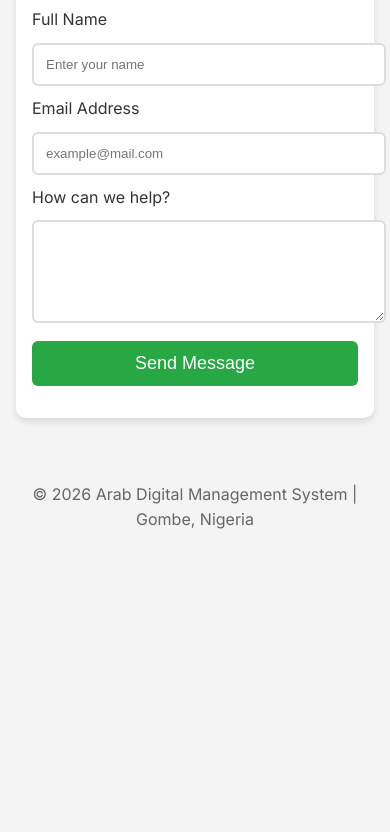
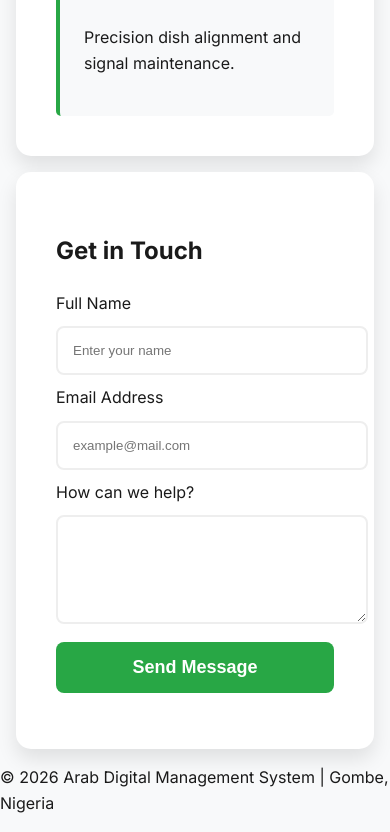
Before and after one commit to omarmuazuarab2-sys/Arab-Digital-Management-System, a website: page index.html in a window 390 px wide. Shown: the part 946-1778 px from the top of the page. Before the commit the page ends 1527 px from the top, so only its background shows below. Drawn offline with Linux system fonts and the light colour scheme.

Commit message:
Refactor CSS variables and enhance styles
Updated global variables and improved styling for various elements including header, navigation, sections, and buttons.

```diff
--- a/style.css
+++ b/style.css
@@ -1,40 +1,46 @@
-/* 1. Global Variables for professional styling */
+/* 1. Global Variables */
 :root {
     --primary-color: #28a745;
     --secondary-color: #218838;
-    --dark-color: #333;
-    --light-color: #f4f4f4;
+    --dark-color: #1a1a1a;
+    --light-color: #f8f9fa;
     --white: #ffffff;
-    --shadow: 0 4px 6px rgba(0,0,0,0.1);
+    --shadow: 0 10px 20px rgba(0,0,0,0.1);
+    --transition: all 0.3s cubic-bezier(0.25, 0.8, 0.25, 1);
 }
 
 /* 2. Base Styles */
-html {
-    scroll-behavior: smooth;
-}
-
+html { scroll-behavior: smooth; }
 body {
-    font-family: 'Segoe UI', Tahoma, Geneva, Verdana, sans-serif;
+    font-family: 'Inter', 'Segoe UI', sans-serif;
     line-height: 1.6;
     margin: 0;
     background-color: var(--light-color);
     color: var(--dark-color);
 }
 
-/* 3. Header & Navigation */
+/* 3. Header & Navigation (Sticky & Sleek) */
 header {
     background: var(--dark-color);
     color: var(--white);
-    padding: 2rem 0;
+    padding: 3rem 1rem;
     text-align: center;
+    background: linear-gradient(135deg, #1a1a1a, #333);
+}
+
+nav {
+    position: sticky;
+    top: 0;
+    z-index: 1000;
+    background: rgba(34, 34, 34, 0.95);
+    backdrop-filter: blur(10px); /* Tasirin gilashi */
 }
 
 nav ul {
     list-style: none;
     display: flex;
     justify-content: center;
-    gap: 30px;
-    background: #222;
+    gap: 40px;
     padding: 1rem;
     margin: 0;
 }
@@ -42,75 +48,79 @@
 nav a {
     color: var(--white);
     text-decoration: none;
-    font-weight: bold;
-    transition: color 0.3s;
+    font-weight: 700;
+    transition: var(--transition);
 }
 
 nav a:hover {
     color: var(--primary-color);
+    letter-spacing: 1px;
 }
 
-/* 4. Sections */
+/* 4. Sections (Modern Card UI) */
 section {
     max-width: 800px;
-    margin: 2rem auto;
-    padding: 2rem;
+    margin: 3rem auto;
+    padding: 2.5rem;
     background: var(--white);
-    border-radius: 10px;
+    border-radius: 15px;
     box-shadow: var(--shadow);
+    transition: var(--transition);
 }
 
-/* 5. Professional Form Styling */
-#contact {
-    max-width: 500px;
+section:hover {
+    box-shadow: 0 15px 30px rgba(0,0,0,0.15);
 }
 
+/* 5. Service Grid */
+.service-grid {
+    display: grid;
+    grid-template-columns: repeat(auto-fit, minmax(200px, 1fr));
+    gap: 20px;
+}
+
+.service-grid article {
+    padding: 1.5rem;
+    border-left: 4px solid var(--primary-color);
+    background: var(--light-color);
+    border-radius: 5px;
+}
+
+/* 6. Advanced Form Styling */
 input, textarea {
     width: 100%;
-    padding: 12px;
+    padding: 15px;
     margin: 10px 0;
-    border: 2px solid #ddd;
-    border-radius: 6px;
-    transition: border-color 0.3s;
+    border: 2px solid #eee;
+    border-radius: 8px;
+    transition: var(--transition);
 }
 
 input:focus, textarea:focus {
     border-color: var(--primary-color);
-    outline: none;
+    box-shadow: 0 0 8px rgba(40, 167, 69, 0.2);
 }
 
 button {
     width: 100%;
-    padding: 12px;
+    padding: 15px;
     background-color: var(--primary-color);
     color: white;
     border: none;
-    border-radius: 6px;
+    border-radius: 8px;
     font-size: 18px;
+    font-weight: bold;
     cursor: pointer;
-    transition: transform 0.2s, background-color 0.3s;
+    transition: var(--transition);
 }
 
 button:hover {
-    transform: scale(1.02);
-    background-color: var(--secondary-color);
+    transform: translateY(-3px);
+    box-shadow: 0 5px 15px rgba(40, 167, 69, 0.4);
 }
 
-/* 6. Footer */
-footer {
-    text-align: center;
-    padding: 2rem;
-    color: #666;
-}
-
-/* 7. Responsive Design (Mobile First) */
+/* 7. Responsive Design */
 @media (max-width: 600px) {
-    nav ul {
-        flex-direction: column;
-        gap: 15px;
+    nav ul { gap: 15px; }
+    section { margin: 1rem; }
     }
-    section {
-        margin: 1rem;
-        padding: 1rem;
-    }
-    }
```
